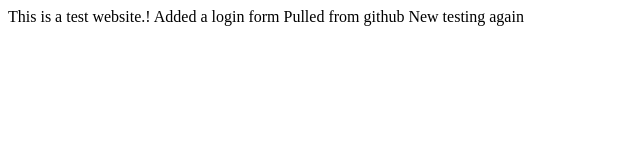
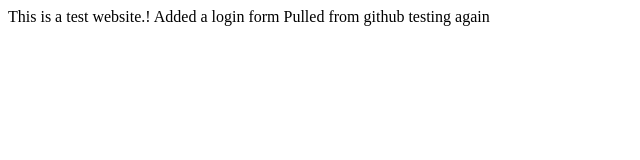
Before and after one commit to shwethads24/myapp, a plain HTML site: page index.html in a window 1280 px wide. Shown: the full height of the page, 0-640 px from the left. Drawn offline with Linux system fonts and the light colour scheme.

Commit message:
small change

```diff
--- a/index.html
+++ b/index.html
@@ -6,6 +6,6 @@
 		This is a test website.!
 		Added a login form
 		Pulled from github
-		New testing again
+		 testing again
 	</body>
 </html>
```
